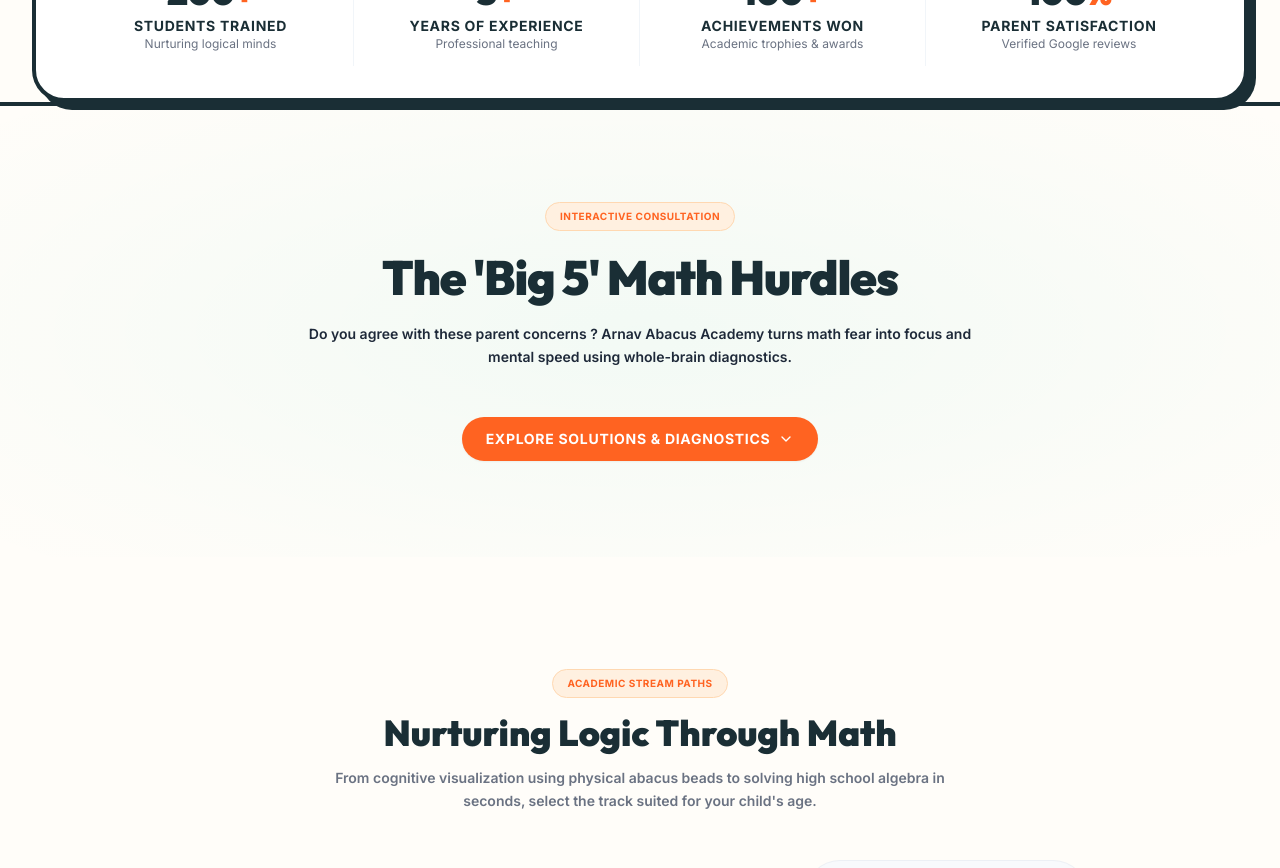
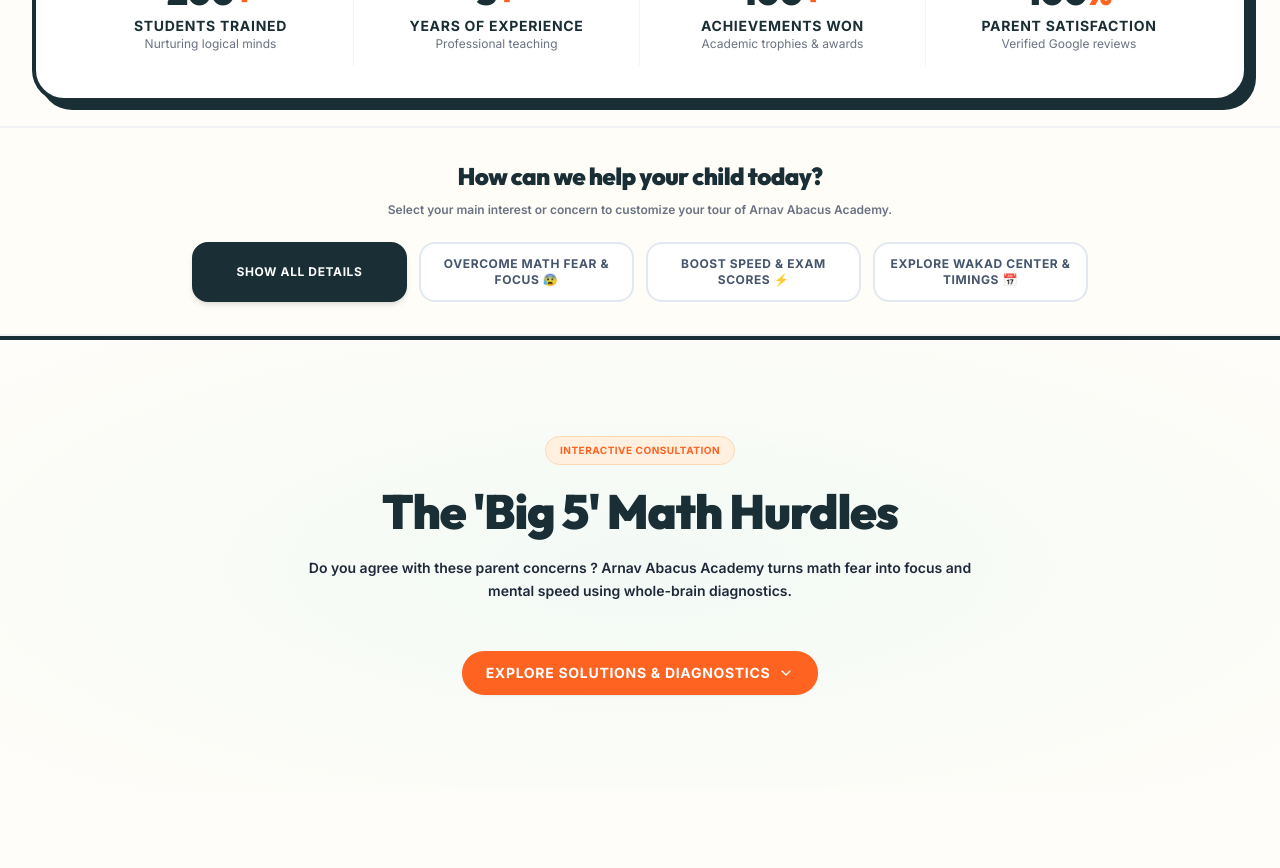
Before and after one commit to atharvpatil18/AAA-web, a React (Vite) app: page /#/ in a window 1280 px wide. Shown: the part 1100-1968 px from the top of the page. Built offline with nearby package versions, Linux system fonts and the light colour scheme.

Commit message:
feat: implement parent-centric progressive pathway selectors on homepage

```diff
--- a/src/pages/Home.tsx
+++ b/src/pages/Home.tsx
@@ -32,6 +32,36 @@ export default function Home() {
   const [expandedRows, setExpandedRows] = useState<Record<string, boolean>>({});
   const [showLocalDetails, setShowLocalDetails] = useState(false);
   const [showOnlineDetails, setShowOnlineDetails] = useState(false);
+  const [parentFocus, setParentFocus] = useState<"all" | "fear" | "speed" | "details">("all");
+
+  const parentFocusText = {
+    en: {
+      title: "How can we help your child today?",
+      subtitle: "Select your main interest or concern to customize your tour of Arnav Abacus Academy.",
+      all: "Show All Details",
+      fear: "Overcome Math Fear & Focus 😰",
+      speed: "Boost Speed & Exam Scores ⚡",
+      details: "Explore Wakad Center & Timings 📅",
+    },
+    hi: {
+      title: "आज हम आपके बच्चे की कैसे मदद कर सकते हैं?",
+      subtitle: "अर्णव एबाकस एकेडमी की जानकारी को अपनी पसंद के अनुसार देखने के लिए मुख्य चिंता या लक्ष्य चुनें।",
+      all: "सभी विवरण दिखाएं",
+      fear: "गणित का डर और फोकस बढ़ाएं 😰",
+      speed: "स्पीड और एग्जाम स्कोर बढ़ाएं ⚡",
+      details: "वाकड सेंटर और टाइमिंग्स 📅",
+    },
+    mr: {
+      title: "आज आम्ही तुमच्या मुलाला कशी मदत करू शकतो?",
+      subtitle: "अर्णव ॲबॅकस अकॅडमीची माहिती तुमच्या आवडीनुसार पाहण्यासाठी मुख्य ध्येय निवडा.",
+      all: "सर्व माहिती पहा",
+      fear: "गणित भीती घालवा आणि लक्ष वाढवा 😰",
+      speed: "स्पीड आणि परीक्षेचे गुण वाढवा ⚡",
+      details: "वाकड सेंटर आणि वेळा 📅",
+    }
+  };
+
+  const strings = parentFocusText[language as "en" | "hi" | "mr"] || parentFocusText.en;
 
   const handleMapCtaClick = () => {
     trackDemoClick("home_map_nav_cta");
@@ -59,11 +89,45 @@ export default function Home() {
         <TrustBar />
       </div>
 
+      {/* 2. Parent-Centric Pathway Hub */}
+      <section className="py-8 bg-vibrant-cream/30 border-y-2 border-slate-200/50 max-w-7xl mx-auto px-4 md:px-8 mt-6">
+        <div className="text-center space-y-2.5 max-w-3xl mx-auto mb-6">
+          <h2 className="font-display font-black text-xl md:text-2xl text-vibrant-dark tracking-tight">
+            {strings.title}
+          </h2>
+          <p className="text-gray-500 text-xs font-semibold">
+            {strings.subtitle}
+          </p>
+        </div>
+
+        {/* Tab/Selector Layout */}
+        <div className="grid grid-cols-2 md:grid-cols-4 gap-3 max-w-4xl mx-auto">
+          {(["all", "fear", "speed", "details"] as const).map((mode) => {
+            const isActive = parentFocus === mode;
+            return (
+              <button
+                key={mode}
+                onClick={() => setParentFocus(mode)}
+                className={`py-3 px-2 rounded-2xl text-[10px] md:text-xs font-black uppercase tracking-wider transition-all duration-200 cursor-pointer text-center border-2 active:scale-98 ${
+                  isActive
+                    ? "bg-vibrant-dark text-white border-vibrant-dark shadow-md"
+                    : "bg-white text-slate-600 hover:bg-slate-50 border-slate-200"
+                }`}
+              >
+                {strings[mode]}
+              </button>
+            );
+          })}
+        </div>
+      </section>
 
       {/* 2.2. Interactive Parent Consultation Booth */}
+      {(parentFocus === "all" || parentFocus === "fear") && (
         <MathConcernVideoBooth />
+      )}
 
       {/* 3. Core Programs Showcase */}
+      {(parentFocus === "all" || parentFocus === "details") && (
         <section id="programs-showcase" className="py-20 md:py-28 max-w-7xl mx-auto px-4 md:px-8">
         <div className="text-center space-y-3 max-w-2xl mx-auto mb-12">
           <span className="text-[10px] font-black text-vibrant-orange bg-[#FFF0E0] border border-[#FFD8B1] px-3.5 py-1.5 rounded-full uppercase tracking-wider inline-block">
@@ -118,8 +182,10 @@ export default function Home() {
           })}
         </div>
       </section>
+      )}
 
       {/* 2.5. Interactive Abacus Playground */}
+      {(parentFocus === "all" || parentFocus === "fear") && (
         <section id="interactive-abacus-playground" className="py-16 md:py-24 bg-gradient-to-b from-[#FFFDF9] to-[#FFFBF5] border-t-2 border-slate-100">
         <div className="max-w-7xl mx-auto px-4 md:px-8 flex flex-col items-center">
           <div className="text-center space-y-3 max-w-2xl mx-auto mb-6">
@@ -150,8 +216,10 @@ export default function Home() {
           )}
         </div>
       </section>
+      )}
 
       {/* 2.6. Interactive Vedic Math Playground */}
+      {(parentFocus === "all" || parentFocus === "speed") && (
         <section id="interactive-vedic-playground" className="py-16 md:py-20 bg-white border-t-2 border-slate-100">
         <div className="max-w-7xl mx-auto px-4 md:px-8 space-y-6 flex flex-col items-center">
           <div className="text-center space-y-3 max-w-2xl mx-auto">
@@ -182,8 +250,11 @@ export default function Home() {
           )}
         </div>
       </section>
+      )}
 
       {/* 3.5. Interactive Math Synergy System (Comparison) */}
+      {(parentFocus === "all" || parentFocus === "details") && (
+        <>
           <section id="math-synergy-comparison" className="py-20 md:py-24 bg-gradient-to-b from-[#FFFDF9] to-[#FFFBF5] border-t-4 border-vibrant-dark">
         <div className="max-w-7xl mx-auto px-4 md:px-8">
           <MathComparisonDemo />
@@ -432,8 +503,10 @@ export default function Home() {
           )}
         </div>
       </section>
+      </>)}
 
       {/* 4. Gamified Quiz & Lead Form CTA Segment (Split columns) */}
+      {(parentFocus === "all" || parentFocus === "speed") && (
         <section
           id="speed-challenge-widget-section"
           className="py-16 md:py-24 bg-vibrant-cream border-y-4 border-vibrant-dark relative overflow-hidden"
@@ -480,8 +553,10 @@ export default function Home() {
           </div>
         </div>
       </section>
+      )}
 
       {/* 5. Mentor Overview section */}
+      {(parentFocus === "all" || parentFocus === "details") && (
         <section id="mentor-overview" className="py-20 md:py-28 bg-white">
         <div className="max-w-7xl mx-auto px-4 md:px-8">
           <div className="text-center space-y-3 max-w-2xl mx-auto mb-12 md:mb-16">
@@ -499,8 +574,10 @@ export default function Home() {
           <TeacherProfile />
         </div>
       </section>
+      )}
 
       {/* 6. Testimonials Row carousel */}
+      {(parentFocus === "all" || parentFocus === "fear" || parentFocus === "speed") && (
         <section id="parent-testimonials" className="py-20 md:py-28 bg-[#FFFDF9] border-t-4 border-vibrant-dark relative">
         <div className="max-w-7xl mx-auto px-4 md:px-8">
           <div className="text-center space-y-3 max-w-2xl mx-auto mb-12 md:mb-16">
@@ -518,8 +595,10 @@ export default function Home() {
           <TestimonialCarousel />
         </div>
       </section>
+      )}
 
       {/* 7. Wakad Center Address & Google Map Contact Block */}
+      {(parentFocus === "all" || parentFocus === "details") && (
         <section id="location-contact" className="py-20 md:py-28 bg-white border-t-4 border-vibrant-dark">
         <div className="max-w-7xl mx-auto px-4 md:px-8">
           <div className="grid grid-cols-1 lg:grid-cols-12 gap-12 items-center">
@@ -751,6 +830,7 @@ export default function Home() {
           </div>
         </div>
       </section>
+      )}
 
       {/* 8. Call to Action Lead Form Section */}
       <section className="py-20 md:py-28 bg-[#FF6321] text-white border-t-4 border-vibrant-dark relative">
```
Lines whose indentation alone changed are shown as unchanged.
